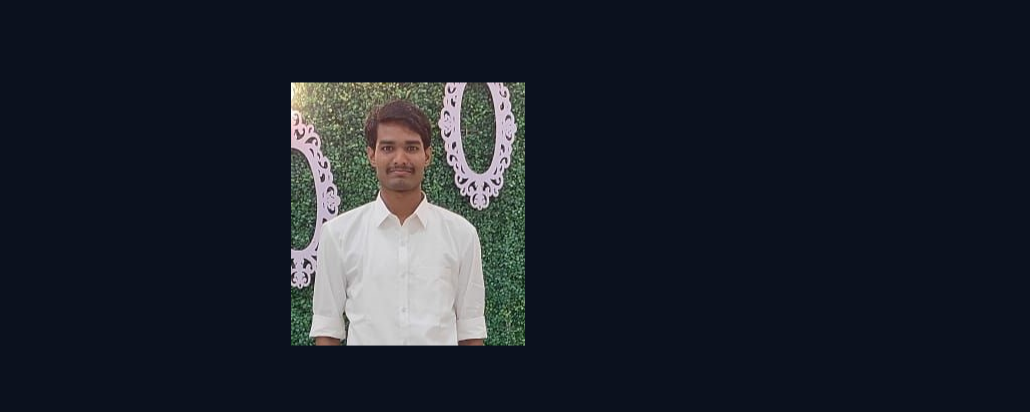
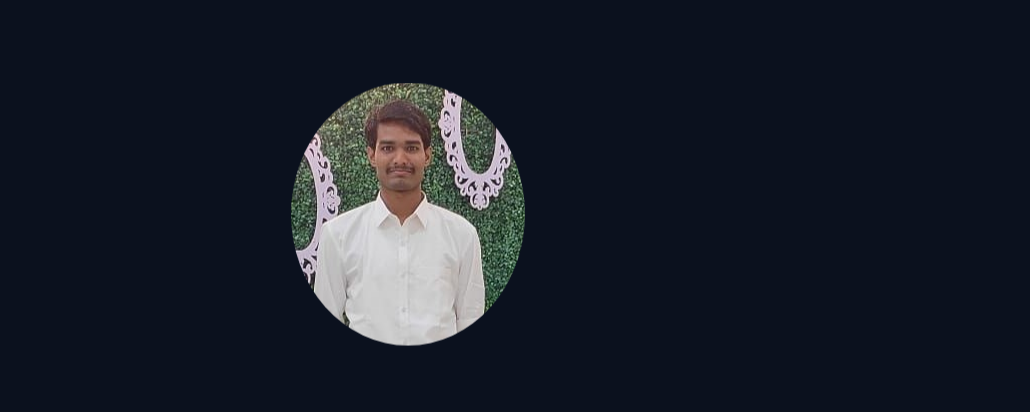
Before and after one commit to vasudevarao3/portfolio, a plain HTML site: page index.html in a window 1280 px wide. Shown: the part 28-440 px from the top of the page, without its empty margins (124-1154 px from the left). Drawn offline with nearby package versions, Linux system fonts and the light colour scheme.

Commit message:
photo shape

```diff
--- a/index.html
+++ b/index.html
@@ -76,7 +76,7 @@
       <section class="home section" id="home">
         <div class="home_container container grid">
           <div class="home_handle">
-            <img src="src/profilepic.jpg" alt="" />
+            <img src="src/profilepic.jpg" alt="" style="border-radius: 50%;border-color: rgb(141, 9, 165);border-width: 5px;"/>
           </div>
           <div class="home_data">
             <span class="home_greeting"> Hello, I'm </span>
```
